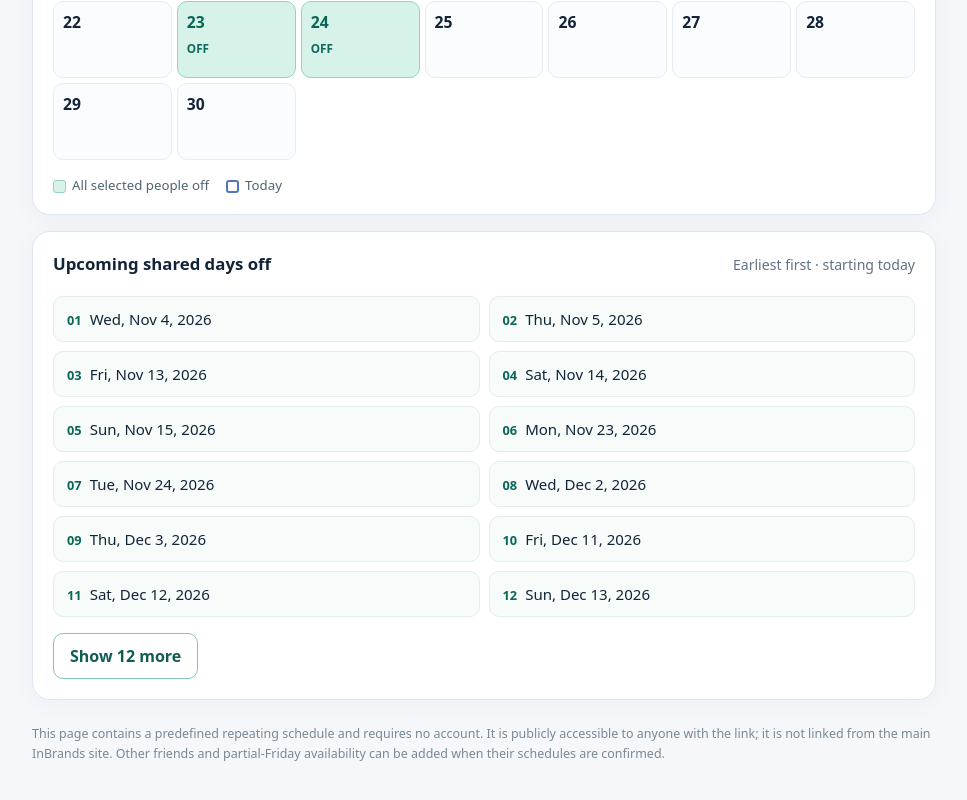
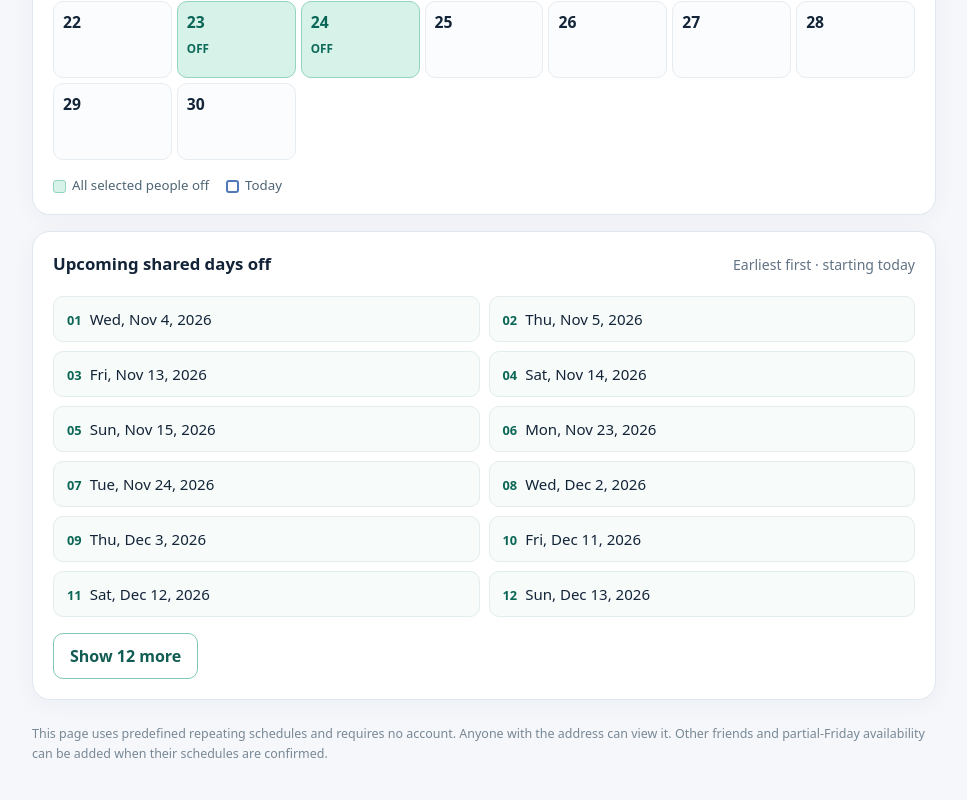
Before and after one commit to inbrand-dev/inbrands-site, a plain HTML site: page friend/index.html in a window 1280 px wide. Shown: the part 740-1540 px from the top of the page, without its empty margins (156-1123 px from the left). Drawn offline with Linux system fonts and the light colour scheme.

Commit message:
Keep friend planner content independent of InBrands branding

```diff
--- a/friend/index.html
+++ b/friend/index.html
@@ -101,7 +101,7 @@
     <ol id="upcoming" aria-live="polite"></ol>
     <button type="button" id="more">Show 12 more</button>
   </section>
-  <footer>This page contains a predefined repeating schedule and requires no account. It is publicly accessible to anyone with the link; it is not linked from the main InBrands site. Other friends and partial-Friday availability can be added when their schedules are confirmed.</footer>
+  <footer>This page uses predefined repeating schedules and requires no account. Anyone with the address can view it. Other friends and partial-Friday availability can be added when their schedules are confirmed.</footer>
 </main>
 <script>
   'use strict';
```
